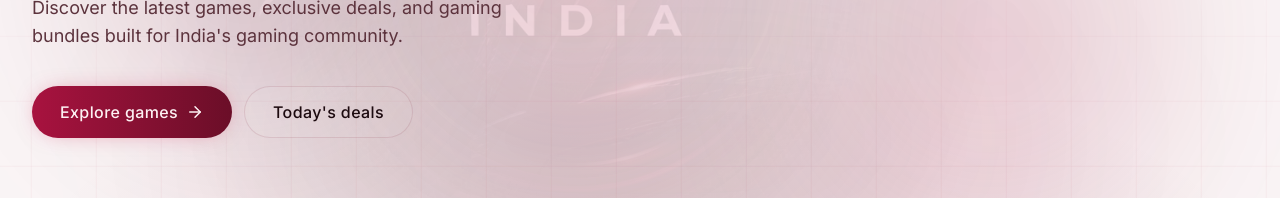
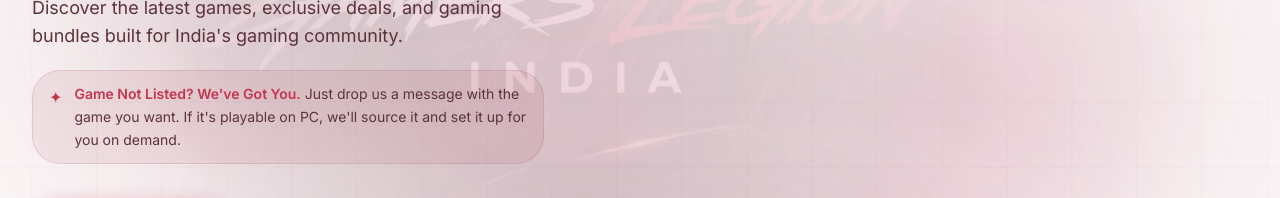
Before and after one commit to jaimouryaa/gamers-legion-india, a Next.js app: page / in a window 1280 px wide. Shown: the part 385-583 px from the top of the page. Built offline with nearby package versions, Linux system fonts and the light colour scheme; no server answers; the database is empty.

Commit message:
feat: add on-demand game request callout to hero with burgundy hover animation

```diff
--- a/components/site/hero.tsx
+++ b/components/site/hero.tsx
@@ -63,6 +63,28 @@ export function Hero() {
           <motion.p variants={item} className="mt-6 max-w-lg text-base text-text-secondary sm:text-lg">
             {SITE.description}
           </motion.p>
+          <motion.div
+            variants={item}
+            whileHover={{
+              scale: 1.02,
+              boxShadow: "0 0 28px -4px rgba(155,27,48,0.45)",
+              borderColor: "rgba(155,27,48,0.65)",
+              backgroundColor: "rgba(155,27,48,0.10)",
+            }}
+            whileTap={{ scale: 0.985 }}
+            transition={{ type: "spring", stiffness: 300, damping: 24 }}
+            className="mt-5 inline-flex max-w-lg cursor-default items-start gap-3 rounded-xl border border-[#9B1B30]/30 bg-[#9B1B30]/8 px-4 py-3"
+          >
+            <motion.span
+              className="mt-0.5 shrink-0 text-[#C4354F]"
+              whileHover={{ rotate: 180, scale: 1.3 }}
+              transition={{ duration: 0.35, ease: "easeOut" }}
+            >✦</motion.span>
+            <p className="text-sm leading-relaxed text-text-secondary">
+              <span className="font-semibold text-[#C4354F]">Game Not Listed? We&apos;ve Got You.</span>{" "}
+              Just drop us a message with the game you want. If it&apos;s playable on PC, we&apos;ll source it and set it up for you on demand.
+            </p>
+          </motion.div>
           <motion.div variants={item} className="mt-9 flex flex-wrap items-center gap-3">
             <LinkButton href="/games" size="lg" className="arcade-cta">
               Explore games
```
